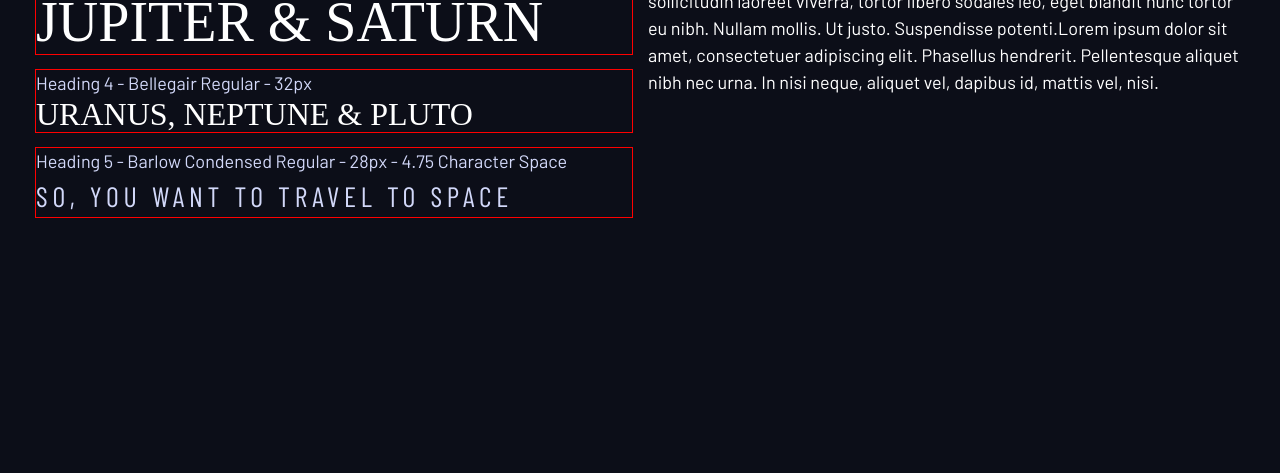
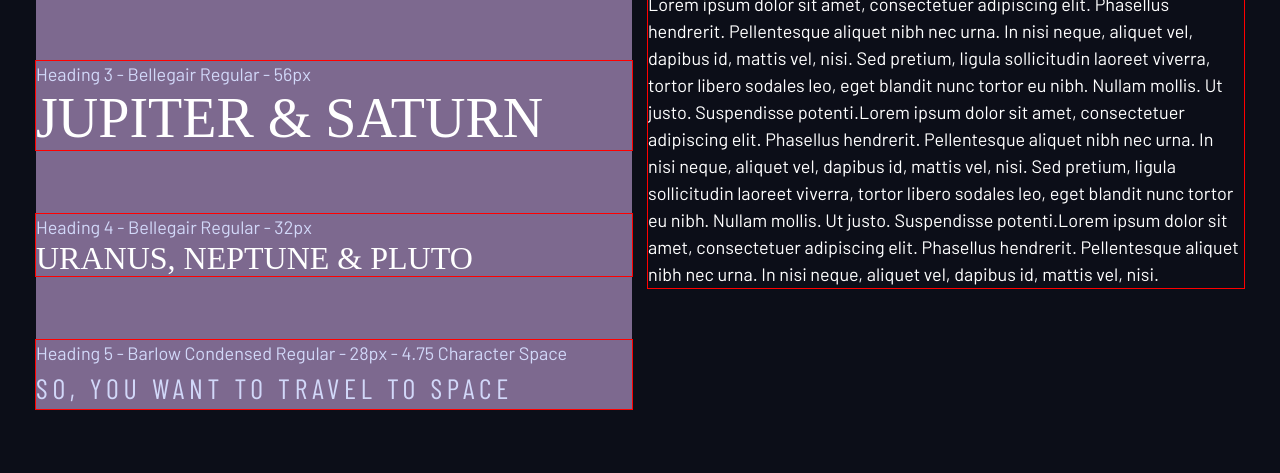
Before and after one commit to AlexxRA/css-design-system-example, a plain HTML site: page index.html in a window 1280 px wide. Shown: the part 824-1297 px from the top of the page. Before the commit the page ends 1105 px from the top, so only its background shows below. Drawn offline with nearby package versions, Linux system fonts and the light colour scheme; a web font is replaced by a local one.

Commit message:
add space between items but not first

```diff
--- a/index.css
+++ b/index.css
@@ -116,8 +116,8 @@ select {
   gap: var(--gap, 1rem);
 }
 
-.flow > *:not(:first-child) {
-  margin-top: 1rem;
+.flow > *:where(:not(:first-child)) {
+  margin-top: 4rem;
   outline: 1px solid red;
 }
 
--- a/index.html
+++ b/index.html
@@ -38,7 +38,7 @@
       <section id="typography" style="margin: 4rem 0;">
         <h2 class="numbered-title"><span>02 </span>Typography</h2>
         <div class="flex">
-          <div style="flex-basis: 100%; --flow-space: 4rem;" class="flow">
+          <div style="flex-basis: 100%; --flow-space: 4rem; background-color: rgb(125, 105, 143);" class="flow">
             <div>
               <p class="text-accent">Heading 1 - Bellegair Regular - 150px</p>
               <p class="fs-900 ff-serif uppercase">Earth</p>
@@ -60,7 +60,7 @@
               <p class="text-accent fs-500 ff-sans-cond uppercase letter-spacing-1">So, you want to travel to space</p>
           </div>
           </div>
-          <div style="flex-basis: 100%; --flow-space: 4rem;">
+          <div class="flow" style="flex-basis: 100%; --flow-space: 4rem;">
             <div>
               <p class="text-accent">Subheading 1 - Bellefair Regular - 28px</p>
               <p class="fs-500 ff-serif uppercase">384,400 km</p>
```
